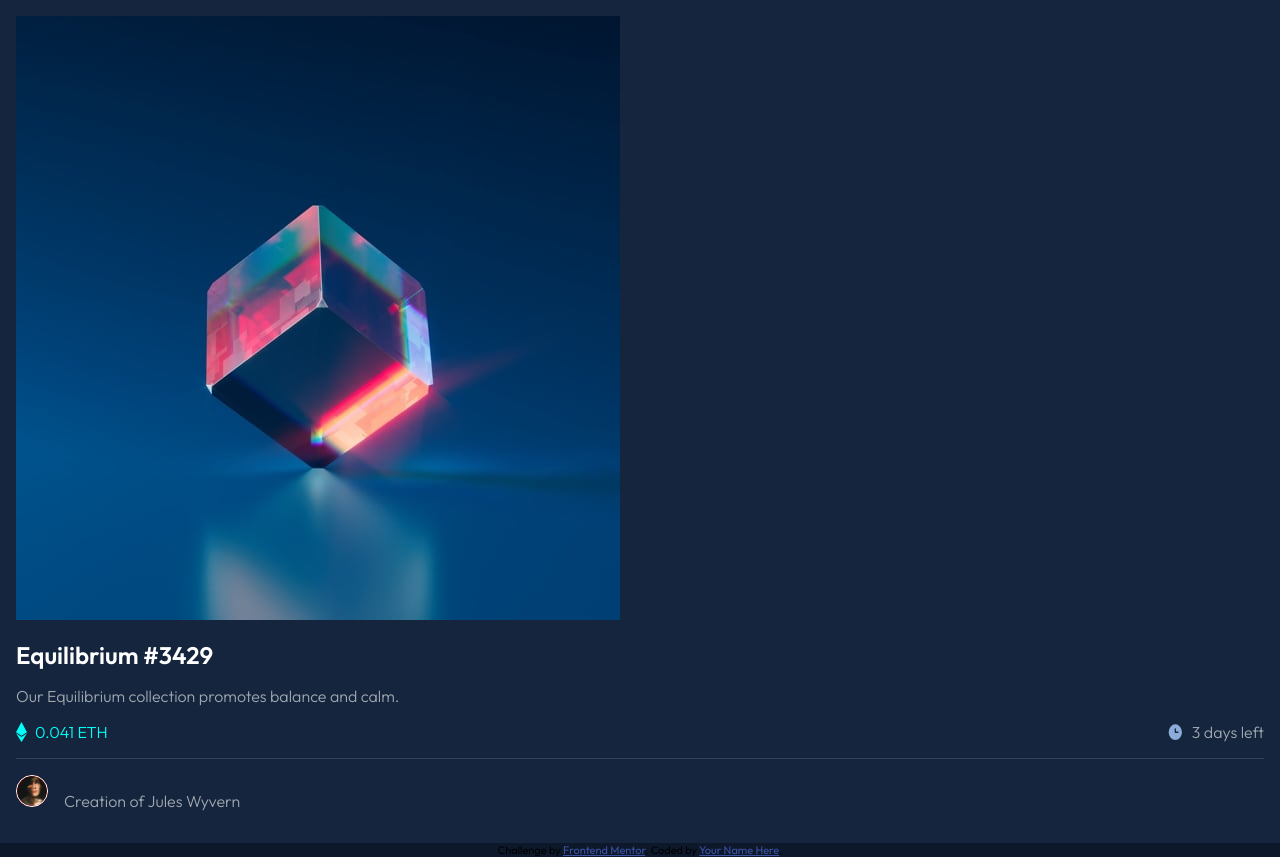
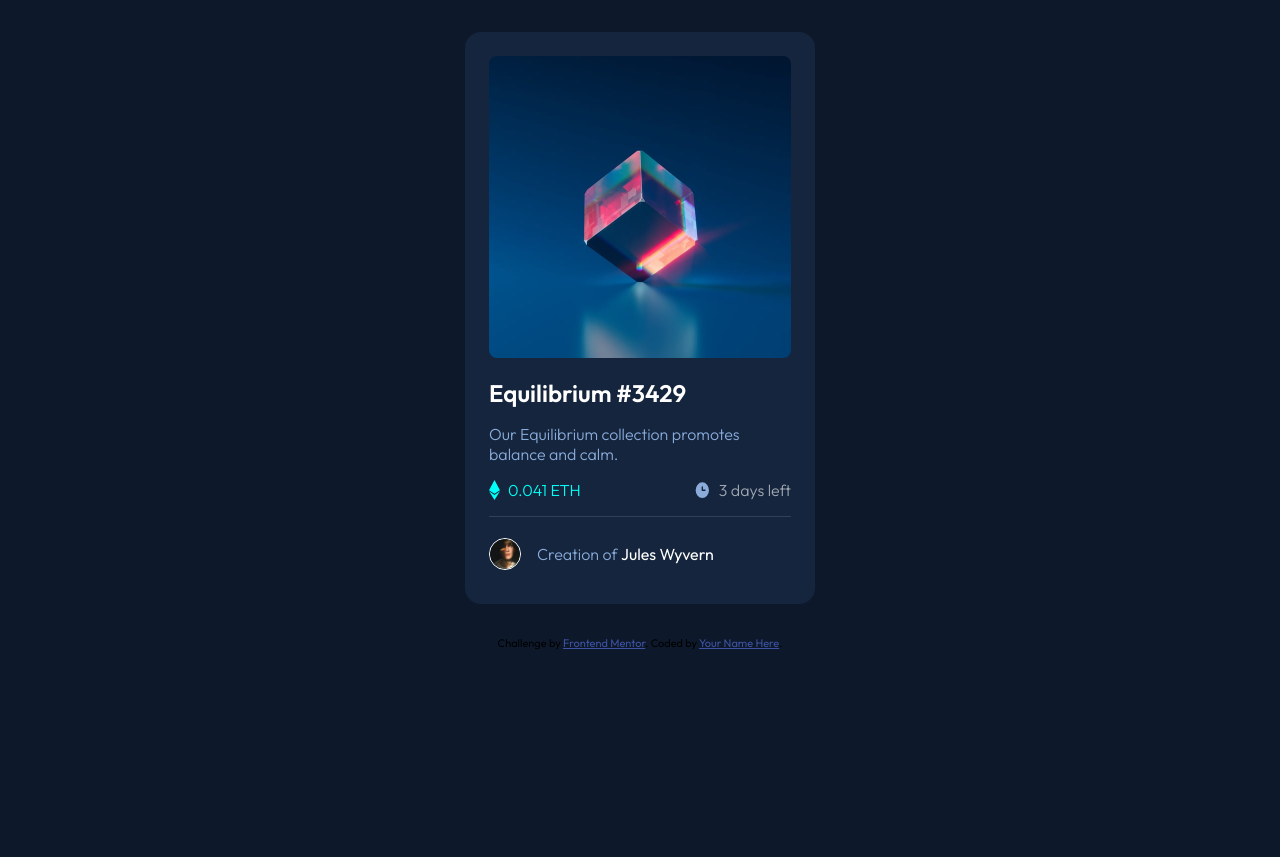
Before and after one commit to Illyaas4Show/NFT-preview-card-component, a plain HTML site: page index.html in a window 1280 px wide. After the commit the page ends 800 px from the top, so only its background shows below. Drawn offline with Linux system fonts and the light colour scheme.

Commit message:
Finished

```diff
--- a/index.html
+++ b/index.html
@@ -12,8 +12,13 @@
 </head>
 <body>
   <section class="container">
-    <article>
+    <article class="main-img">
       <img src="images/image-equilibrium.jpg" alt="Equilibrium image">
+      <div>
+        <img src="images/icon-view.svg" alt="view-icon" class="eye-icon">
+      </div>
+
+
     </article>
 
     <article>
@@ -28,7 +33,7 @@
 
     <article>
       <img src="images/image-avatar.png">
-      <p>Creation of Jules Wyvern</p>
+      <p>Creation of <span>Jules Wyvern</span></p>
     </article>
 
   </section>
--- a/style.css
+++ b/style.css
@@ -23,12 +23,47 @@ body {
 
 .container {
     background-color: var(--cardBG);
-    padding: 1rem;
+    padding: 1.5rem;
+    border-radius: 1rem;
+    margin-bottom: 2rem;
+    display: flex;
+    flex-direction: column;
+    margin: 2rem auto;
 }
 
 img {
     max-width: 100%;
+    border-radius: .5rem;
 }
+
+.eye-icon {
+    position: absolute;
+    top: 50%;
+    left: 50%;
+    transform: translateX(-50%) translateY(-50%);
+}
+
+.main-img {
+    position: relative;
+}
+
+.main-img div {
+    position: absolute;
+    width: 100%;
+    height: calc(100% - 4px);
+    background-color: hsla(178, 100%, 50%, .5);
+    top: 0;
+    border-radius: .5rem;
+    filter: opacity(0);
+    transition: .3s filter ease;
+}
+
+.main-img div:hover {
+    filter: opacity(1);
+    cursor: pointer;
+}
+
+
 
 h2 {
     color: var(--text);
@@ -36,9 +71,14 @@ h2 {
     margin: 1rem .5rem .5rem 0;
 }
 
+h2:hover {
+    color: var(--cyan);
+    cursor: pointer;
+}
+
 p {
     font-weight: 200;
-    color: var(--textOP);
+    color: var(--softBlue);
 }
 
 p:first-of-type {
@@ -71,17 +111,31 @@ ul li:first-child {
 article:nth-child(3) {
     display: flex;
     justify-content: start;
-    align-content: center;
-    padding-top: 1rem;
+    align-items: center;
+    padding-top: .7rem;
 }
 
 article:nth-child(3) img {
     width: 2rem;
-    height: 2rem;
     margin-right: 1rem;
     border-radius: 50%;
     border: 1px solid var(--text);
-    background-color: red;
+}
+
+span {
+    font-weight: 400;
+    color: var(--text);
+}
+
+span:hover {
+    color: var(--cyan);
+    cursor: pointer;
+}
+
+@media (min-width: 500px) {
+    .container {
+        width: 350px;
+    }
 }
 
 .attribution { font-size: 11px; text-align: center; }
```
